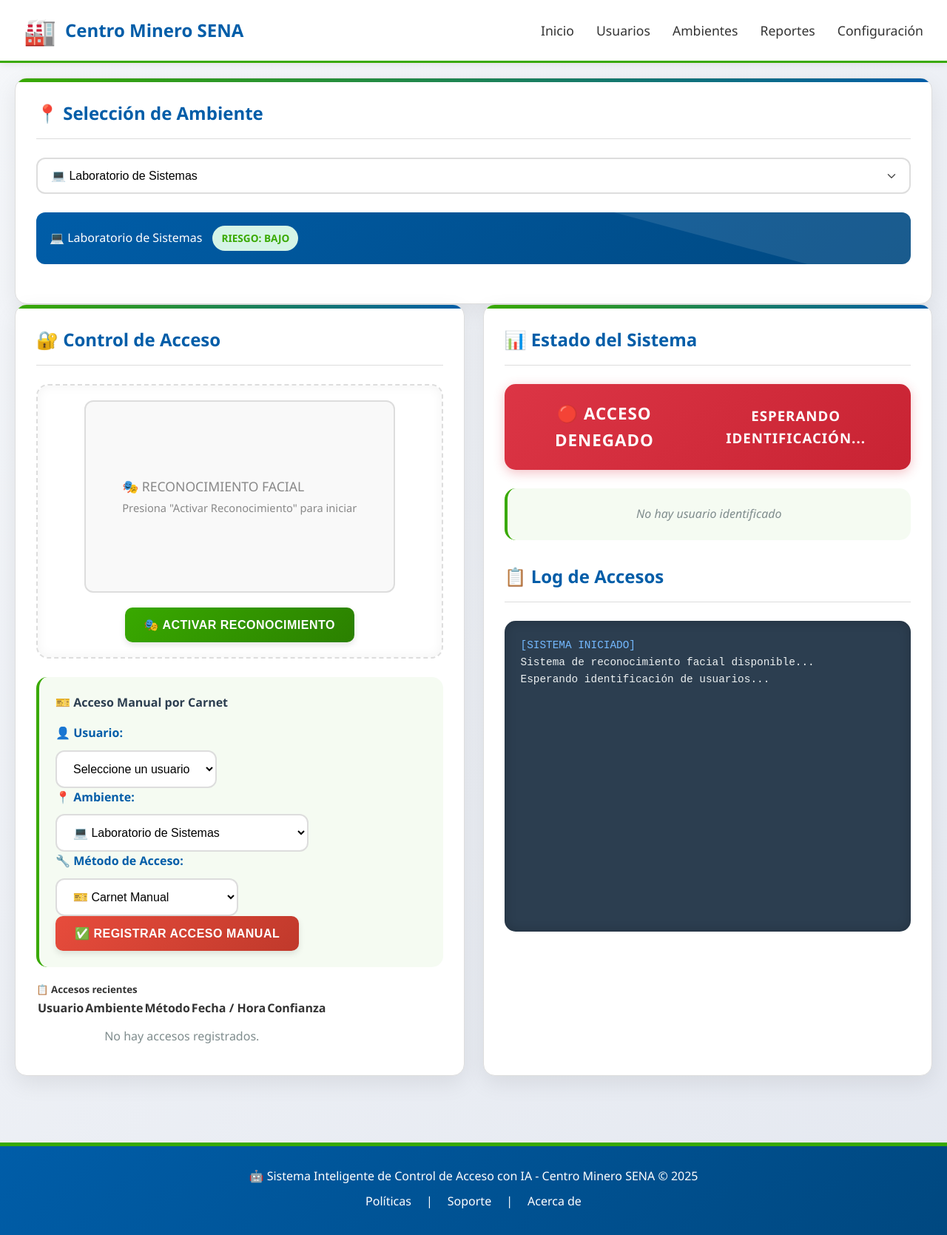
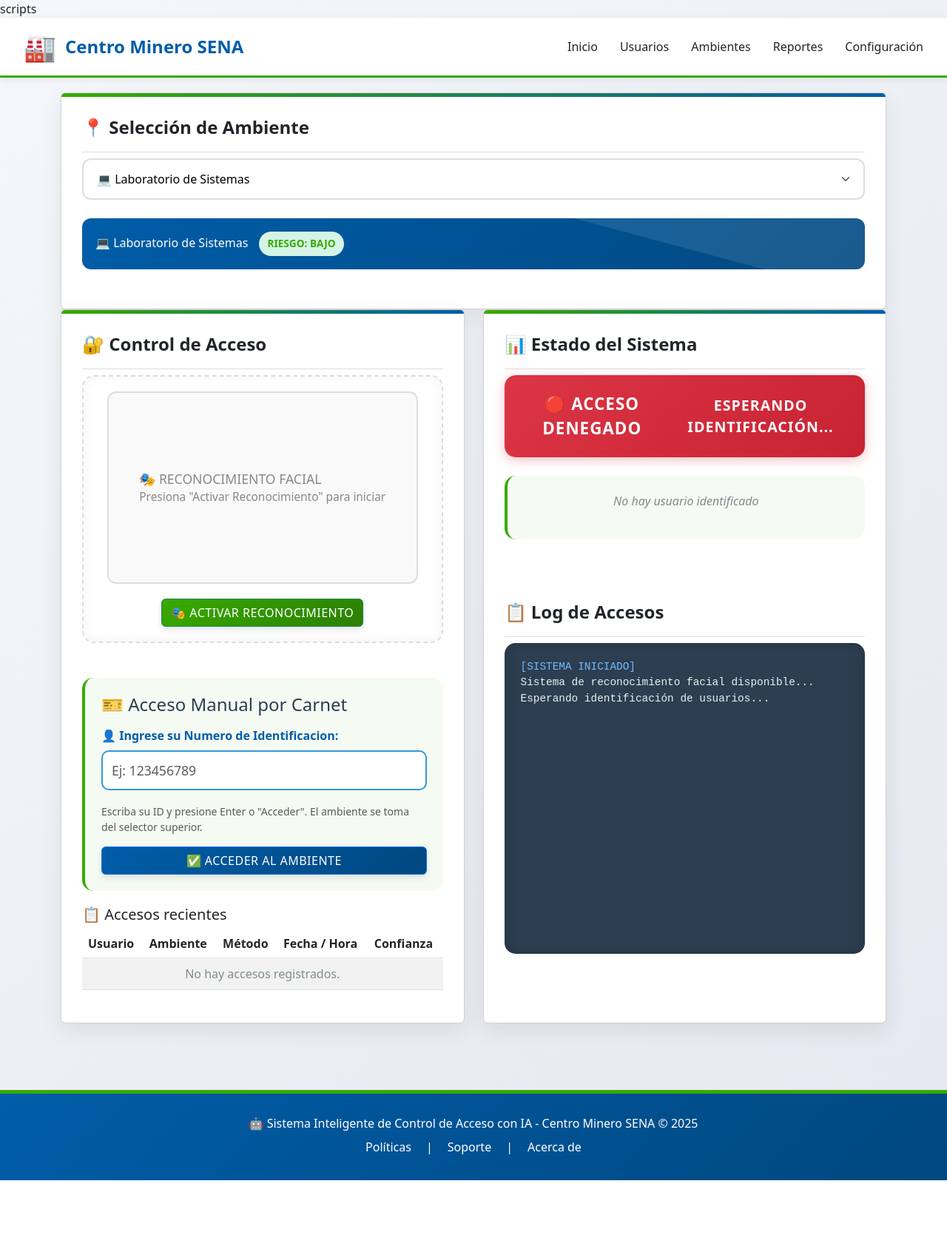
Before and after one commit to juanmateus7726/Prototipo-Control-Accesos, a Django app: page /accesos/ in a window 1280 px wide. Shown: the whole page at 74% size. After the commit the page ends 1595 px from the top, so only its background shows below. Run offline with Django 5.2, Linux system fonts and the light colour scheme; data that the repository does not hold is empty.

Commit message:
Funcionamiento acceso manual por carnet

```diff
--- a/Centro_Minero_Access/accesos/templates/accesos/index.html
+++ b/Centro_Minero_Access/accesos/templates/accesos/index.html
@@ -1,4 +1,4 @@
-{% load static %}
+scripts{% load static %}
 <!DOCTYPE html>
 <html lang="es">
 <head>
@@ -6,7 +6,7 @@
     <meta name="viewport" content="width=device-width, initial-scale=1.0">
     <title>Sistema de Control de Acceso - Centro Minero SENA</title>
     <link rel="stylesheet" href="{% static 'css/control.css' %}?v=1.1">
-
+    <link href="https://cdn.jsdelivr.net/npm/bootstrap@5.3.0/dist/css/bootstrap.min.css" rel="stylesheet">
 </head>
 <body>
 
@@ -27,12 +27,20 @@
 
 <!-- ===== CONTENIDO PRINCIPAL ===== -->
 <main class="container">
+    {% if messages %}
+        {% for message in messages %}
+            <div class="alert alert-{{ message.tags }} alert-dismissible fade show" role="alert" style="position: fixed; top: 80px; right: 20px; z-index: 1000; max-width: 400px;">
+                {{ message }}
+                <button type="button" class="btn-close" data-bs-dismiss="alert"></button>
+            </div>
+        {% endfor %}
+    {% endif %}
 
     <!-- Selector de Ambiente -->
     <section class="card fade-in">
         <div class="card-title">📍 Selección de Ambiente</div>
         <div class="ambiente-selector">
-            <select id="ambienteSelect" onchange="cambiarAmbiente()">
+            <select id="ambienteSelect" name="ambiente" onchange="cambiarAmbiente()">
                 <option value="sistemas">💻 Laboratorio de Sistemas</option>
                 <option value="quimica">🧪 Laboratorio de Química Aplicada</option>
                 <option value="carbones">⚫ Laboratorio de Carbones</option>
@@ -110,24 +118,40 @@
             <!-- Acceso Manual -->
             <div class="manual-access">
                 <h4 style="margin-bottom:15px; color:#2c3e50;">🎫 Acceso Manual por Carnet</h4>
-                <form method="post" id="accesoForm">
+                <form method="post" id="manualForm">
                     {% csrf_token %}
                     <div class="mb-3">
-                        <label class="form-label">👤 Usuario:</label>
-                        {{ form.usuario }}
+                        <label class="form-label">👤 Ingrese su Numero de Identificacion:</label>
+                        <input type="text"
+                                name="numero_identificacion"
+                                id="numeroIdInput"
+                                class="form-control"
+                                placeholder="Ej: 123456789"
+                                maxlength="10"
+                                required
+                                autocomplete="off"
+                                style="font-size: 1.1rem; padding: 12px; border: 2px solid #3498db;">
+                            <small class="form-text text-muted">Escriba su ID y presione Enter o "Acceder". El ambiente se toma del selector superior.</small>
                     </div>
-                    <div class="mb-3">
-                        <label class="form-label">📍 Ambiente:</label>
-                        {{ form.laboratorio }}
-                    </div>
-                    <div class="mb-3">
-                        <label class="form-label">🔧 Método de Acceso:</label>
-                        {{ form.metodo }}
-                    </div>
-                    <button type="submit" class="btn btn-danger w-100">
-                        ✅ Registrar Acceso Manual
+                    <button type="submit" class="btn btn-primary w-100">
+                        ✅ Acceder al Ambiente
                     </button>
                 </form>
+                <!-- Mensaje de resultado (se muestra con JS o en render) -->
+                <div id="manualResultado" class="reconocimiento-resultado" style="display:none; margin-top:15px;">
+                    <div class="usuario-reconocido">
+                        <div class="avatar-usuario" id="avatarManual">👤</div>
+                        <div class="info-usuario">
+                            <h3 id="nombreManual">Usuario Desconocido</h3>
+                            <p id="idManual">ID: ----</p>
+                            <p id="tipoManual">Tipo: ----</p>
+                            <p id="bienvenidaManual" style="color: #27ae60; font-weight: bold;"></p>
+                        </div>
+                        <div class="acceso-status" id="accesoStatusManual">
+                            <span class="status-badge status-denied">❌ DENEGADO</span>
+                        </div>
+                    </div>
+                </div>
             </div>
 
             <!-- Tabla accesos recientes -->
@@ -147,7 +171,7 @@
                         {% for acceso in accesos_lista %}
                         <tr>
                             <td>{{ acceso.usuario.nombre }}</td>
-                            <td>{{ acceso.get_laboratorio_display }}</td>
+                            <td>{{ acceso.get_ambiente_display }}</td>
                             <td>{{ acceso.get_metodo_display }}</td>
                             <td>{{ acceso.fecha_hora|date:"Y-m-d H:i" }}</td>
                             <td>
@@ -212,7 +236,7 @@
 </div>
 
 <div id="notification" class="notification"></div>
-
+</tbody>
 <!-- Estilos adicionales para reconocimiento facial -->
 <style>
 .face-detection-guide {
@@ -349,6 +373,33 @@
 </style>
 
 <script>
+    document.addEventListener('DOMContentLoaded', () => {
+        const form = document.getElementById('manualForm');
+        if (form) {
+            form.addEventListener('submit', (e) => {
+                const input = document.getElementById('numeroIdInput');
+                const btn = form.querySelector('button[type="submit"]');
+                if (!input.value.trim()) {
+                    e.preventDefault();
+                    alert('⚠️ Ingrese su número de identificación.');
+                    return;
+                }
+                btn.innerHTML = '⏳ Verificando...';
+                btn.disabled = true;
+            });
+
+           // Permitir Enter en input
+            input.addEventListener('keypress', (e) => {
+                if (e.key === 'Enter') form.submit();
+            });
+        }
+    });
+</script>
+
+
+
+<script>
+
 // Variables globales para reconocimiento facial
 let videoStream = null;
 let isRecognitionActive = false;
--- a/Centro_Minero_Access/accesos/views.py
+++ b/Centro_Minero_Access/accesos/views.py
@@ -1,50 +1,88 @@
 from django.shortcuts import render, redirect
-from accesos.models import Acceso   # 👈 Solo Acceso si Usuario está en otra app
-from usuarios.models import Usuario  # 👈 Importa el modelo real de usuarios
-from .forms import AccesoForm
+from django.contrib import messages
+from django.http import JsonResponse
+from django.views.decorators.csrf import csrf_protect
+from django.db.models import Q
+from datetime import datetime
+from .models import Acceso
+from usuarios.models import Usuario, Registro  # Para registrar también en Registro
 
 
 def index(request):
     """
-    Vista principal del panel de accesos.
-    Muestra los últimos accesos, el formulario y los usuarios registrados.
+    Vista principal: Renderiza index.html y maneja POST para acceso manual por ID.
+    Verifica usuario, permisos, registra Acceso y Registro, muestra mensaje "Bienvenido".
     """
-    accesos_lista = Acceso.objects.all().order_by("-fecha_hora")[:10]
-    usuarios = Usuario.objects.all()
-    form = AccesoForm()
+    # Accesos recientes (últimos 10)
+    accesos_lista = Acceso.objects.select_related('usuario').all()[:10]
 
-    context = {
-        "accesos_lista": accesos_lista,
-        "usuarios": usuarios,
-        "form": form,
-    }
-    return render(request, "accesos/index.html", context)
+    if request.method == "POST":
+        numero_id = request.POST.get('numero_identificacion', '').strip()
+        ambiente_codigo = request.POST.get('ambiente', 'sistemas')  # Del select
+
+        if not numero_id:
+            messages.error(request, '⚠️ Ingrese un número de identificación válido.')
+        else:
+            # Buscar usuario por numero_identificacion (solo activos)
+            try:
+                usuario = Usuario.objects.get(numero_identificacion=numero_id, activo=True)
+            except Usuario.DoesNotExist:
+                messages.error(request, f'❌ Usuario con ID "{numero_id}" no encontrado o inactivo.')
+                return render(request, "accesos/index.html", {"accesos_lista": accesos_lista})
+
+            # Verificar permisos por ambiente (simple: split de ambientes_permitidos)
+            permisos = usuario.ambientes_permitidos.lower().split(',')
+            permisos_limpios = [p.strip() for p in permisos if p.strip()]
+            if 'todos' not in permisos_limpios and ambiente_codigo not in permisos_limpios:
+                # Obtener nombre del ambiente para mensaje
+                nombre_ambiente = dict(Acceso.AMBIENTE_CHOICES).get(ambiente_codigo, 'desconocido')
+                messages.error(request, f'❌ {usuario.nombre} no tiene permiso para {nombre_ambiente}.')
+                return render(request, "accesos/index.html", {"accesos_lista": accesos_lista})
+
+            # ÉXITO: Registrar acceso
+            nombre_ambiente = dict(Acceso.AMBIENTE_CHOICES).get(ambiente_codigo, 'el ambiente')
+            # 1. En Acceso (accesos)
+            Acceso.objects.create(
+                usuario=usuario,
+                ambiente=ambiente_codigo,
+                metodo='manual',
+                acceso_permitido=True,
+                razon_denegacion='',  # Vacío si OK
+                confianza=100.0  # 100% para manual
+            )
+
+            # 2. En Registro (usuarios) – alterna Entrada/Salida como en facial
+            ultimo_registro = Registro.objects.filter(usuario=usuario).order_by("-fecha_hora").first()
+            tipo_acceso = "Salida" if ultimo_registro and ultimo_registro.tipo == "Entrada" else "Entrada"
+            Registro.objects.create(
+                usuario=usuario,
+                tipo=tipo_acceso,
+                metodo="manual",
+                ambiente=nombre_ambiente,  # Nombre legible
+                confianza=100.0,
+                fecha_hora=datetime.now()
+            )
+
+            # Mensaje bienvenida
+            nombre_ambiente = dict(Acceso.AMBIENTE_CHOICES).get(ambiente_codigo, 'el ambiente')
+            messages.success(request, f'✅ ¡Bienvenido al {nombre_ambiente}, {usuario.nombre}! Acceso registrado como {tipo_acceso}.')
+
+            # Actualizar lista reciente
+            accesos_lista = Acceso.objects.select_related('usuario').all()[:10]
+
+        # Redirige a sí misma para mostrar messages y tabla actualizada
+        return render(request, "accesos/index.html", {"accesos_lista": accesos_lista})
+
+    # GET: Solo renderiza
+    return render(request, "accesos/index.html", {"accesos_lista": accesos_lista})
 
 
+# Opcional: Mantén si lo usas para otros forms
 def registrar_acceso(request):
-    """
-    Vista para registrar un nuevo acceso manual.
-    También devuelve la lista de accesos y usuarios para mostrar en la misma página.
-    """
-    if request.method == "POST":
-        form = AccesoForm(request.POST)
-        if form.is_valid():
-            form.save()
-            return redirect("accesos:index")  # Ajusta el nombre según tus urls
-    else:
-        form = AccesoForm()
-
-    accesos_lista = Acceso.objects.all().order_by("-fecha_hora")
-    usuarios = Usuario.objects.all()
-
-    context = {
-        "form": form,
-        "accesos_lista": accesos_lista,
-        "usuarios": usuarios,
-    }
-    return render(request, "accesos/index.html", context)
+    # ... (tu código viejo, pero no lo usamos para manual)
+    return redirect("accesos:index")
 
 
 def listar_accesos(request):
-    accesos = Acceso.objects.all()
+    accesos = Acceso.objects.select_related('usuario').all()
     return render(request, "accesos/listar.html", {"accesos": accesos})
```
Also changed, not shown: Centro_Minero_Access/accesos/models.py (+11 -3 lines), Centro_Minero_Access/usuarios/admin.py (+33 -12 lines), Centro_Minero_Access/usuarios/models.py (+7 -0 lines), Centro_Minero_Access/accesos/migrations/0003_alter_acceso_options_acceso_confianza_and_more.py (added), Centro_Minero_Access/usuarios/migrations/0005_usuario_ambientes_permitidos.py (added).
